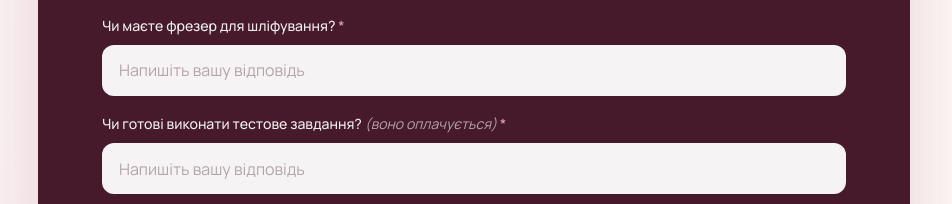
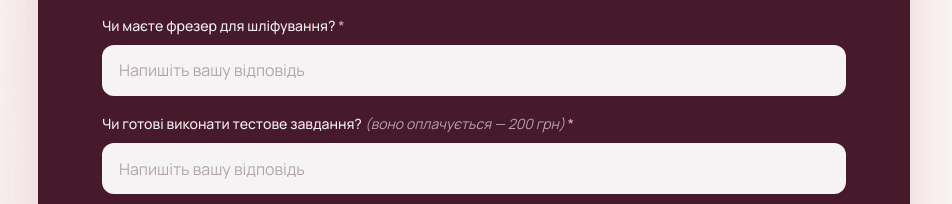
Before and after one commit to Yana620/leperle-artists-realism, a website: page public/index.html in a window 1280 px wide. Shown: the part 5594-5798 px from the top of the page, without its empty margins (166-1118 px from the left). Drawn offline with Linux system fonts and the light colour scheme.

Commit message:
Форма: тестове завдання оплачується 200 грн
Co-Authored-By: Claude Opus 5.5 <noreply@anthropic.com>

```diff
--- a/public/index.html
+++ b/public/index.html
@@ -376,7 +376,7 @@
           </div>
 
           <div class="field">
-            <label for="test">Чи готові виконати тестове завдання? <em>(воно оплачується)</em> <span>*</span></label>
+            <label for="test">Чи готові виконати тестове завдання? <em>(воно оплачується — 200 грн)</em> <span>*</span></label>
             <input id="test" name="test" type="text" required placeholder="Напишіть вашу відповідь" />
           </div>
 
```
